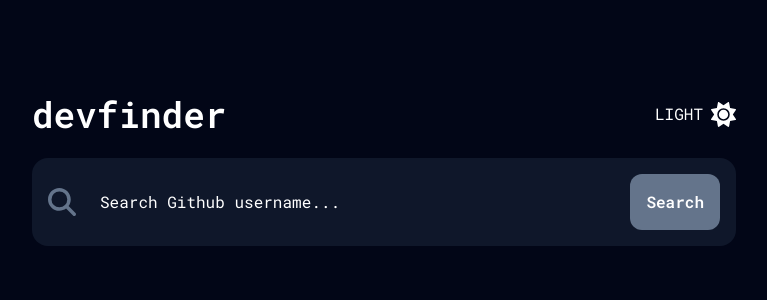
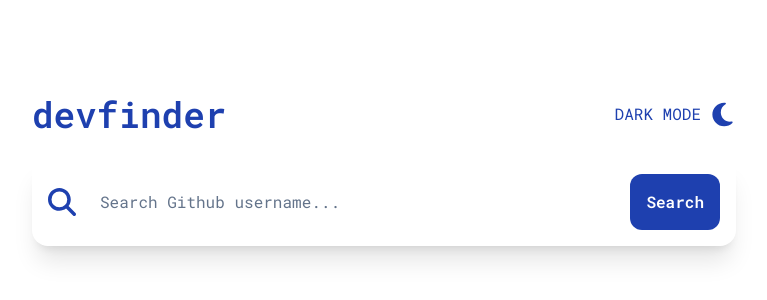
Before and after one commit to NavarroEmiliano/first-nextjs-project, a Next.js app: page / in a window 1280 px wide. Shown: the part 230-530 px from the top of the page, without its empty margins (256-1023 px from the left). Built offline with nearby package versions, Linux system fonts and the light colour scheme.

Commit message:
dark theme

```diff
--- a/src/app/components/Header.tsx
+++ b/src/app/components/Header.tsx
@@ -1,13 +1,56 @@
+"use client";
+import { useEffect, useState } from "react";
 import SunIcon from "./icons/SunIcon";
+import MoonIcon from "./icons/MoonIcon";
 
 const Navbar = () => {
+  const [darkTheme, setDarkTheme] = useState<boolean>(false);
+
+  useEffect(() => {
+    const storedTheme = localStorage.getItem("theme");
+    if (storedTheme === "dark") {
+      setDarkTheme(true);
+      document.documentElement.classList.add("dark");
+    }
+  }, []);
+
+  const handleDark = () => {
+    setDarkTheme(!darkTheme);
+  };
+
+  useEffect(() => {
+    if (darkTheme) {
+      document.documentElement.classList.add("dark");
+      localStorage.setItem("theme", "dark");
+    } else {
+      document.documentElement.classList.remove("dark");
+      localStorage.setItem("theme", "light");
+    }
+  }, [darkTheme]);
+
   return (
-    <header className="flex justify-between mb-4">
-      <h1 className="text-4xl font-semibold text-blue-800 dark:text-white">devfinder</h1>
+    <header className="mb-4 flex justify-between">
+      <h1 className="text-4xl font-semibold text-blue-800 dark:text-white">
+        devfinder
+      </h1>
       <div className="flex items-center gap-2">
-        <span className="uppercase text-blue-800 dark:text-white">Light</span>
-        <button className="hover:rotate-45 duration-200 ">
-          <SunIcon className="fill-blue-800 dark:fill-white" width={25} />
+        <span className="uppercase text-blue-800 dark:text-white">
+          {darkTheme ? "light mode" : "dark mode"}
+        </span>
+        <button onClick={handleDark} className="duration-200 hover:-rotate-45">
+          {darkTheme ? (
+            <SunIcon
+              className="fill-blue-800 dark:fill-white"
+              height={25}
+              width={25}
+            />
+          ) : (
+            <MoonIcon
+              className="fill-blue-800 dark:fill-white"
+              height={27}
+              width={27}
+            />
+          )}
         </button>
       </div>
     </header>
--- a/src/app/layout.tsx
+++ b/src/app/layout.tsx
@@ -18,7 +18,7 @@ export default function RootLayout({
   children: React.ReactNode;
 }>) {
   return (
-    <html lang="en" className="dark">
+    <html lang="en">
       <body className={`${robotoMono.className} antialiased dark:bg-slate-950 `}>
         <div className="flex min-h-screen w-full items-center justify-center">
           <div className="flex w-[450px] flex-col gap-2 p-2 md:w-[720px]">
```
